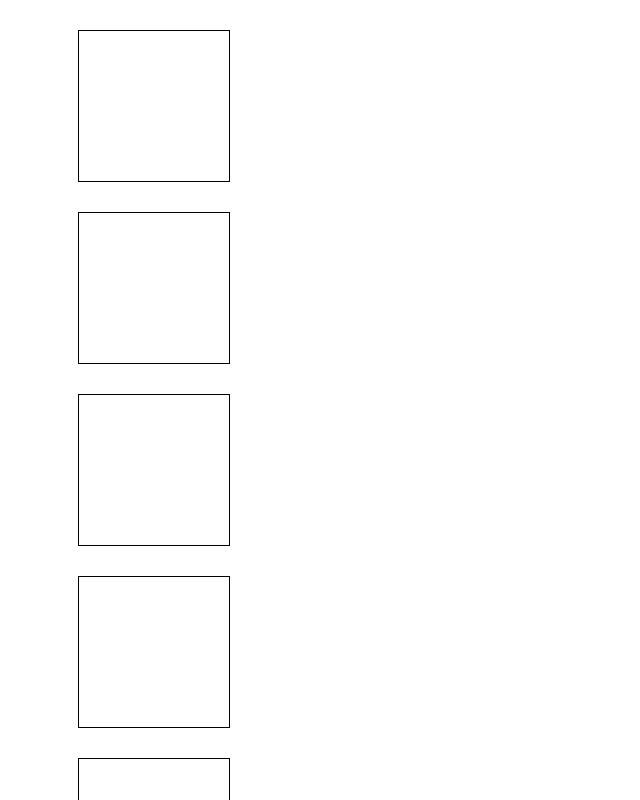
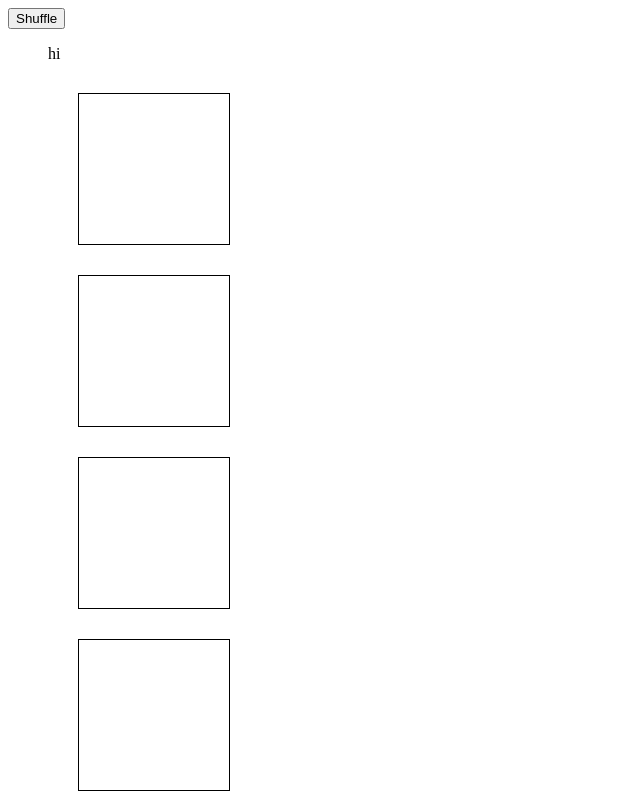
Before and after one commit to ShayFae/mix-match, a React (Create React App) app: page / in a window 1280 px wide. Shown: the top 800 px of the page, without its empty margins (0-640 px from the left). Built offline with nearby package versions, Linux system fonts and the light colour scheme.

Commit message:
Fix shuffle function

```diff
--- a/src/App.css
+++ b/src/App.css
@@ -5,3 +5,16 @@
   width: 50px;
   height: 50px
 }
+
+.shuffle {
+  display: flex;
+  align-items: center;
+  justify-content: center;
+}
+
+/* .App {
+  display: flex;
+  justify-content: center;
+  flex-direction: row;
+  flex-wrap: wrap;
+} */
--- a/src/App.js
+++ b/src/App.js
@@ -2,9 +2,7 @@ import './App.css';
 import React, { useState } from 'react';
 
 function App() {
-// let cards = ['King', 'King', 'Queen', 'Queen', 'Jack', 'Jack']
 const [check, setCheck] = useState(false)
-const [count, setCount] = useState(0)
 
 const [check1, setCheck1] = useState(false)
 const [check2, setCheck2] = useState(false)
@@ -22,29 +20,40 @@ const [check6, setCheck6] = useState(false)
 //   check6: (false),
 // });
 
-// console.log(check2)
-// console.log(check1)
+//Shuffle function
+const ul = document.querySelector('ul');
+const shuffle = () => {
+  document.getElementsByClassName('pog').style.display = "none"
+  for (let i = ul.children.length; i >= 0; i--) {
+    ul.appendChild(ul.children[Math.random() * i | 0]);
+}
+// document.getElementById('test').style.display = 'none'
+// p.style.display = 'none'
+}
+
 
   return (
     <div className="App">
+        <button className='shuffle' onClick={shuffle}>Shuffle</button>
         <ul>
+          <p className='pog'>hi</p>
           <div className='cards' onClick={() => {setCheck1(!check1)}}>
-            <p style={{ display: check1 ? "block" : "none" }}>King</p>
+            <p className='cards' style={{ display: check1 ? "block" : "none" }}>King</p>
           </div>
           <div className='cards' onClick={() => {setCheck2(!check2)}}>
-            <p style={{ display: check2 ? "block" : "none" }}>King</p>
+            <p className="reset" style={{ display: check2 ? "block" : "none" }}>King</p>
           </div>
           <div className='cards' onClick={() => {setCheck3(!check3)}}>
-            <p style={{ display: check3 ? "block" : "none" }}>Queen</p>
+            <p className="reset" style={{ display: check3 ? "block" : "none" }}>Queen</p>
           </div>
           <div className='cards' onClick={() => {setCheck4(!check4)}}>
-            <p style={{ display: check4 ? "block" : "none" }}>Queen</p>
+            <p className="reset" style={{ display: check4 ? "block" : "none" }}>Queen</p>
           </div>
           <div className='cards' onClick={() => {setCheck5(!check5)}}>
-            <p style={{ display: check5 ? "block" : "none" }}>Jack</p>
+            <p className="reset" style={{ display: check5 ? "block" : "none" }}>Jack</p>
           </div>
           <div className='cards' onClick={() => {setCheck6(!check6)}}>
-            <p style={{ display: check6 ? "block" : "none" }}>Jack</p>
+            <p className="reset" style={{ display: check6 ? "block" : "none" }}>Jack</p>
           </div>
         </ul>
     </div>
```
